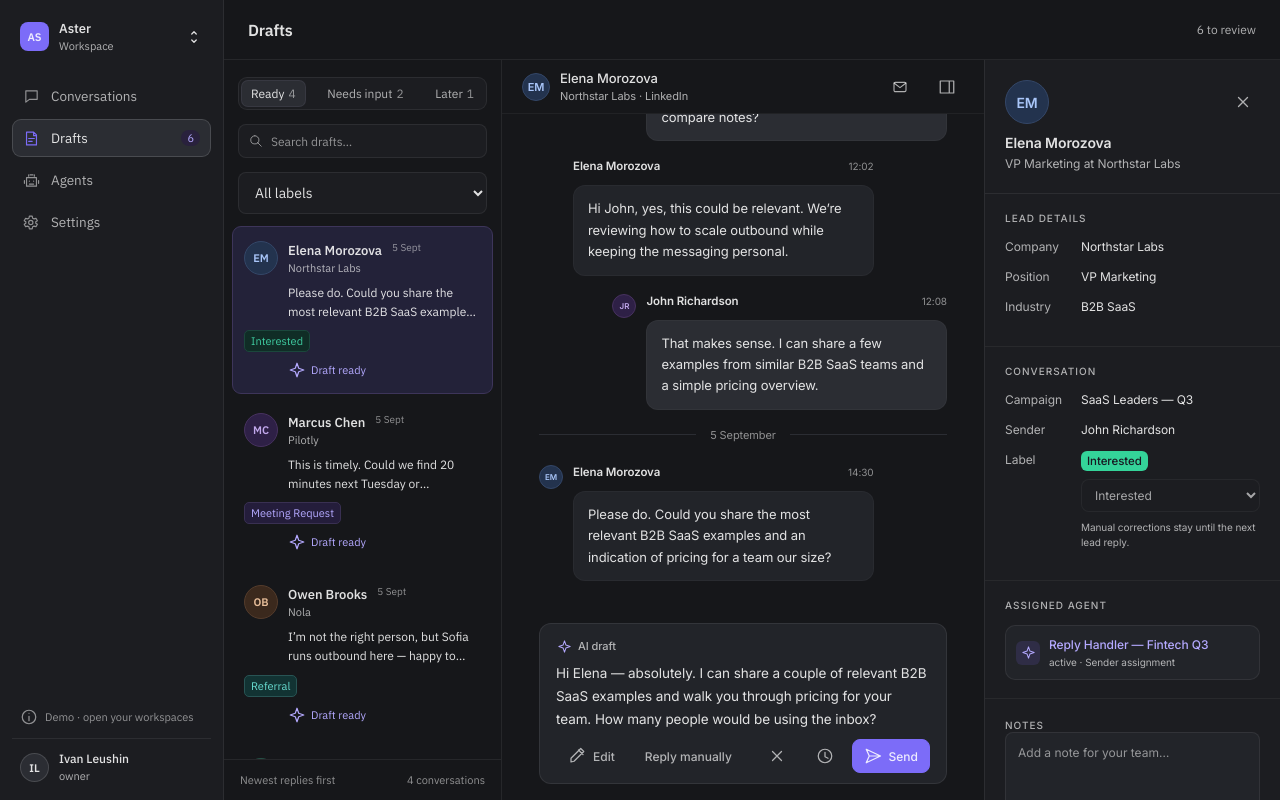
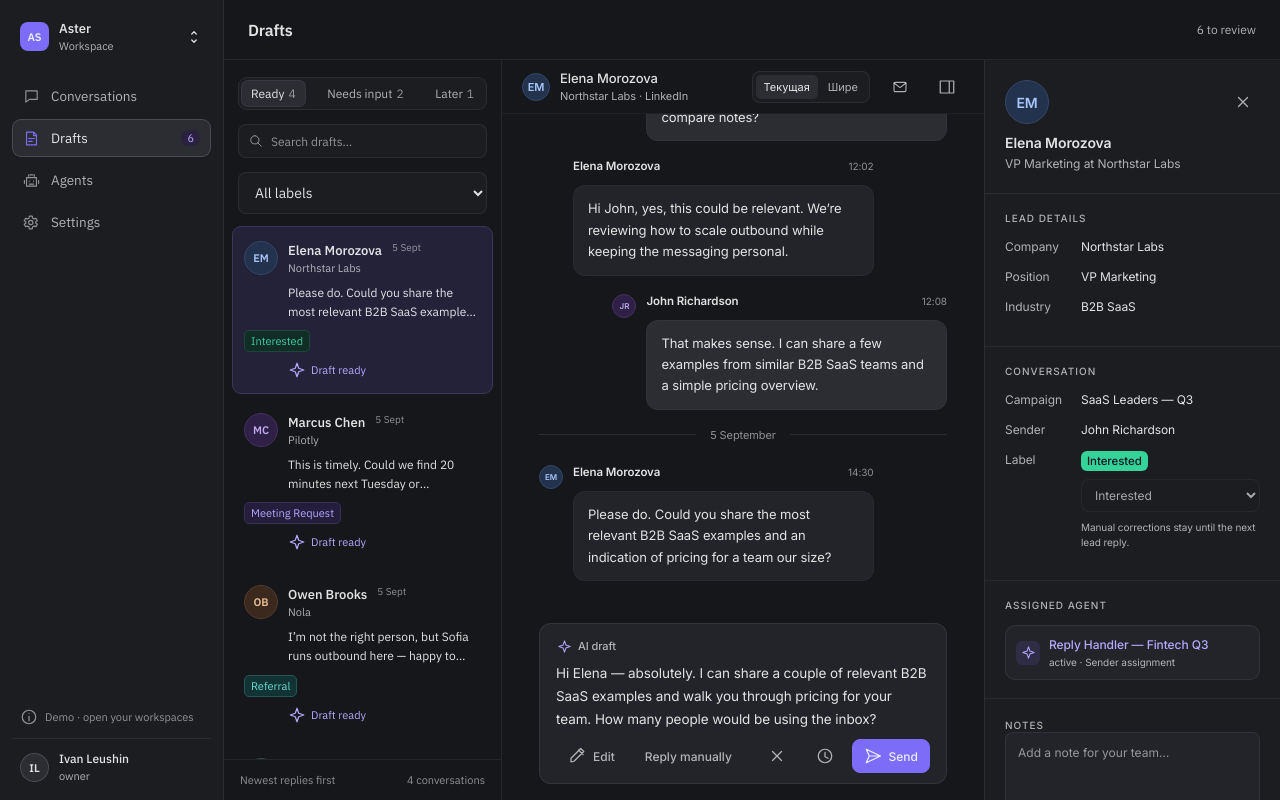
Before and after one commit to leushinprof-max/ai_inbox_agent, a Next.js app: page /demo/drafts in a window 1280 px wide. Built offline with nearby package versions, Linux system fonts and the light colour scheme.

Commit message:
Add a temporary conversation width comparison switch

```diff
--- a/src/features/conversations/conversations.css
+++ b/src/features/conversations/conversations.css
@@ -383,6 +383,34 @@
   width: 94%;
   max-width: 1280px;
 }
+/* Temporary comparison control; the default remains the current layout. */
+.kimi-thread.thread-width-wide .thread-content,
+.kimi-thread.thread-width-wide .composer {
+  width: 100%;
+  max-width: none;
+}
+.thread-width-preview {
+  display: flex;
+  flex-shrink: 0;
+  gap: 2px;
+  padding: 3px;
+  border: 1px solid var(--line);
+  border-radius: 8px;
+  background: var(--panel);
+}
+.thread-width-preview button {
+  padding: 5px 8px;
+  border-radius: 5px;
+  color: var(--muted);
+  font-size: 11px;
+}
+.thread-width-preview button[aria-pressed="true"] {
+  background: var(--hover);
+  color: var(--text);
+}
+.thread-width-preview button:hover {
+  color: var(--text);
+}
 .kimi-thread .message {
   position: relative;
   width: fit-content;
@@ -546,6 +574,9 @@
   }
 }
 @media (max-width: 680px) {
+  .thread-width-preview {
+    display: none;
+  }
   .conversations-toolbar {
     padding: 12px 16px;
   }
--- a/src/features/conversations/thread.tsx
+++ b/src/features/conversations/thread.tsx
@@ -3,7 +3,13 @@
 import "./conversations.css";
 import { ReadStateControl } from "./read-state-control";
 import { LabelPicker } from "./label-picker";
-import { useEffect, useRef, useState, type ReactNode } from "react";
+import {
+  useEffect,
+  useLayoutEffect,
+  useRef,
+  useState,
+  type ReactNode,
+} from "react";
 import Link from "next/link";
 import { useInbox } from "@/lib/inbox-context";
 import {
@@ -32,6 +38,7 @@ export function ConversationThread({
   backLabel?: string;
 }) {
   const { repository, state, workspace } = useInbox();
+  const [wide, setWide] = useState(false);
   const [loadError, setLoadError] = useState("");
   const [loading, setLoading] = useState(!!repository.openConversation);
   useEffect(() => {
@@ -89,12 +96,20 @@ export function ConversationThread({
     (message) => message.direction === "outbound",
   )?.id;
   const scroll = useRef<HTMLDivElement>(null);
+  const keepBottom = useRef(false);
+  useLayoutEffect(() => {
+    if (keepBottom.current && scroll.current) {
+      scroll.current.scrollTop = scroll.current.scrollHeight;
+    }
+  }, [wide]);
   const latestMessageId = messages.at(-1)?.id;
   useEffect(() => {
     if (scroll.current) scroll.current.scrollTop = scroll.current.scrollHeight;
   }, [conversation.id, latestMessageId, mobileOpen]);
   return (
-    <section className="thread kimi-thread">
+    <section
+      className={`thread kimi-thread${wide ? " thread-width-wide" : ""}`}
+    >
       <header className="thread-header">
         <IconButton
           label={backLabel}
@@ -114,6 +129,31 @@ export function ConversationThread({
               .filter(Boolean)
               .join(" · ")}
           </p>
+        </div>
+        <div
+          className="thread-width-preview"
+          role="group"
+          aria-label="Ширина чата"
+        >
+          {[false, true].map((value) => (
+            <button
+              key={String(value)}
+              type="button"
+              aria-pressed={wide === value}
+              onClick={() => {
+                const element = scroll.current;
+                keepBottom.current =
+                  !!element &&
+                  element.scrollHeight -
+                    element.scrollTop -
+                    element.clientHeight <
+                    32;
+                setWide(value);
+              }}
+            >
+              {value ? "Шире" : "Текущая"}
+            </button>
+          ))}
         </div>
         <ReadStateControl
           key={`${conversation.id}-${mobileOpen}`}
```
